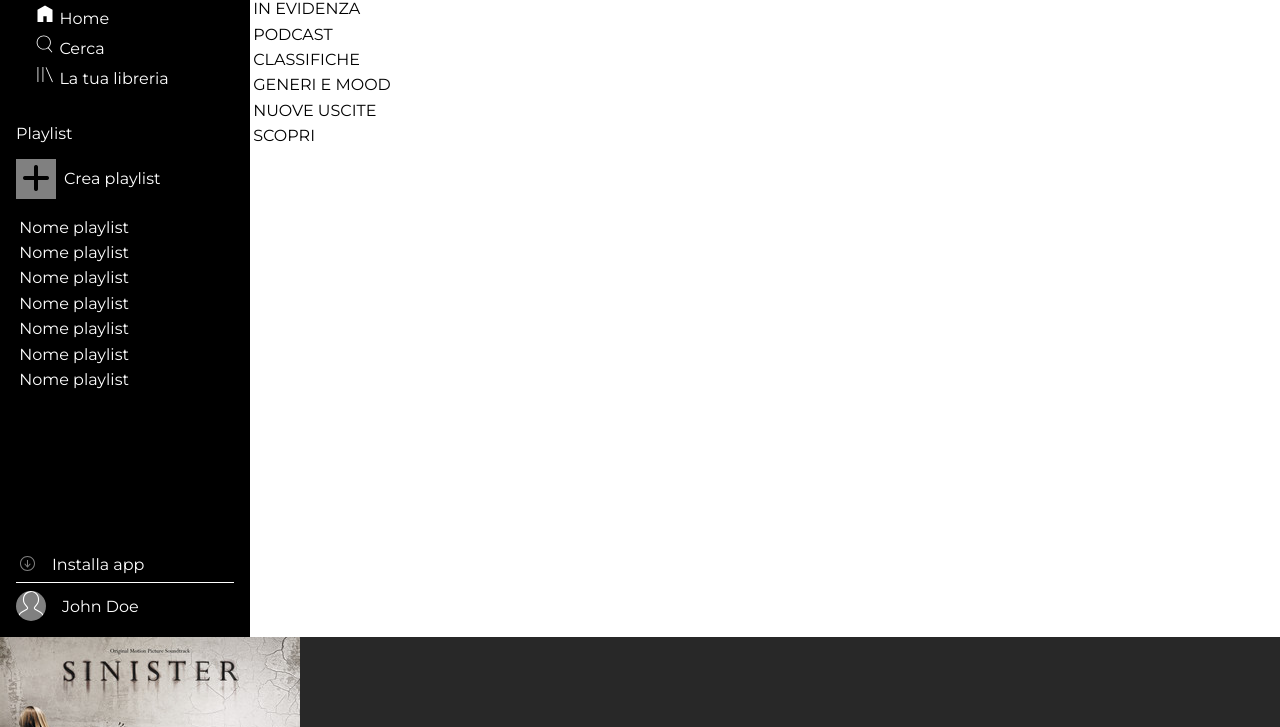
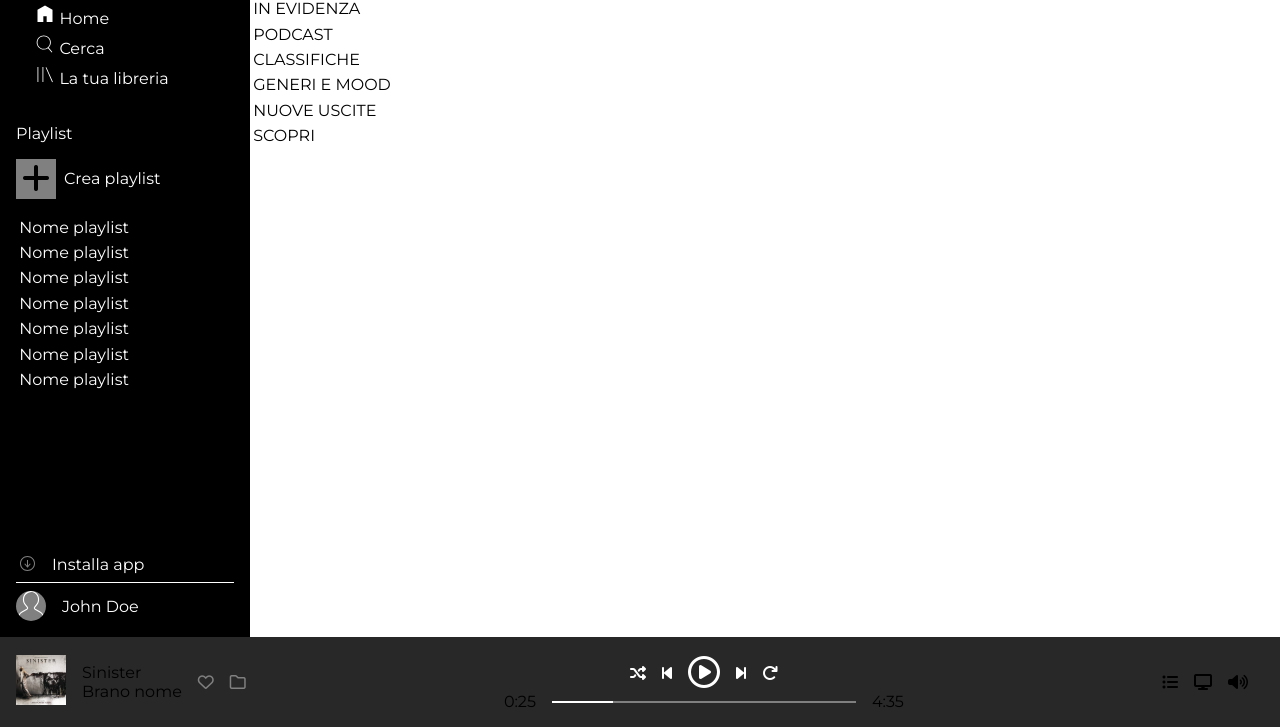
Before and after one commit to bronzo97/html-css-spotifyweb, a plain HTML site: page index.html in a window 1280 px wide. Shown: the part 73-800 px from the top of the page. Drawn offline with Linux system fonts and the light colour scheme.

Commit message:
progresses

```diff
--- a/index.html
+++ b/index.html
@@ -100,10 +100,37 @@
                     <div class="song-author">Sinister</div>
                     <div class="song-name">Brano nome</div>
                 </div>
+                <div class="song-interaction">
+                    <i class="fa-regular fa-heart"></i>
+                    <i class="fa-regular fa-folder"></i>
+                </div>
 
             </div>
-            <div class="col"></div>
-            <div class="col"></div>
+            <div class="col middle-col">
+                <div class="player-buttons">
+                    <i class="fa-solid fa-shuffle"></i>
+                    <i class="fa-solid fa-backward-step"></i>
+                    <span class="play-btn"><i class="fa-regular fa-circle-play"></i></span>
+                    <i class="fa-solid fa-forward-step"></i>
+                    <i class="fa-solid fa-arrow-rotate-right"></i>
+                </div>
+                <div class="player-range">
+                    <div class="timer">0:25</div>
+                    <div class="player-range-song">
+                        <div class="player-range-step"></div>
+                    </div>
+                    <div class="song-time">4:35</div>
+                </div>
+
+            </div>
+            <div class="col right-col">
+                <i class="fa-solid fa-list-ul"></i>
+                <i class="fa-solid fa-display"></i>
+                <i class="fa-solid fa-volume-high"></i>
+                <div class="vol-range">
+                    <div class="vol step"></div>
+                </div>
+            </div>
         </div>
 
     </div>
--- a/styles/style.css
+++ b/styles/style.css
@@ -146,9 +146,83 @@ ul li {
     background-color: var(--gray);
     display: flex;
     justify-content: space-between;
+    padding: 1rem;
 }
 
+/* ----- LEFT COL ----- */
 
+.song-details {
+    display: flex;
+    align-items: center;
+    gap: 1rem;
+    flex-shrink: 0;
+}
+
+.song-album {
+    width: 50px;
+}
+
+img {
+    width: 100%;
+}
+
+.song-interaction {
+    color: #808080;
+    display: flex;
+    gap: 1rem;
+}
+
+/* ----- CENTER COL ----- */
+
+.player-buttons {
+    display: flex;
+    align-items: center;
+    color: #fff;
+    gap: 1rem;
+}
+
+.play-btn {
+    font-size: 2rem;
+}
+
+.player-range {
+    display: flex;
+    justify-content: space-between;
+    align-items: center;
+    gap: 1rem;
+    width: 100%;
+    max-width: 400px;
+
+}
+
+.middle-col {
+    display: flex;
+    flex-direction: column;
+    align-items: center;
+    flex-grow: 1;
+}
+
+.player-range-song {
+    flex-grow: 1;
+    height: 2px;
+    background-color: #808080;
+}
+
+.player-range-step {
+    background-color: #fff;
+    height: 100%;
+    width: 20%;
+}
+
+/* ----- RIGHT COL ----- */
+
+.right-col {
+    display: flex;
+    flex-direction: row;
+    align-items: center;
+    flex-shrink: 0;
+    gap: 1rem;
+}
 
 /* ----- LIBRARY ----- */
 
```
Also changed, not shown: 1 other file.
